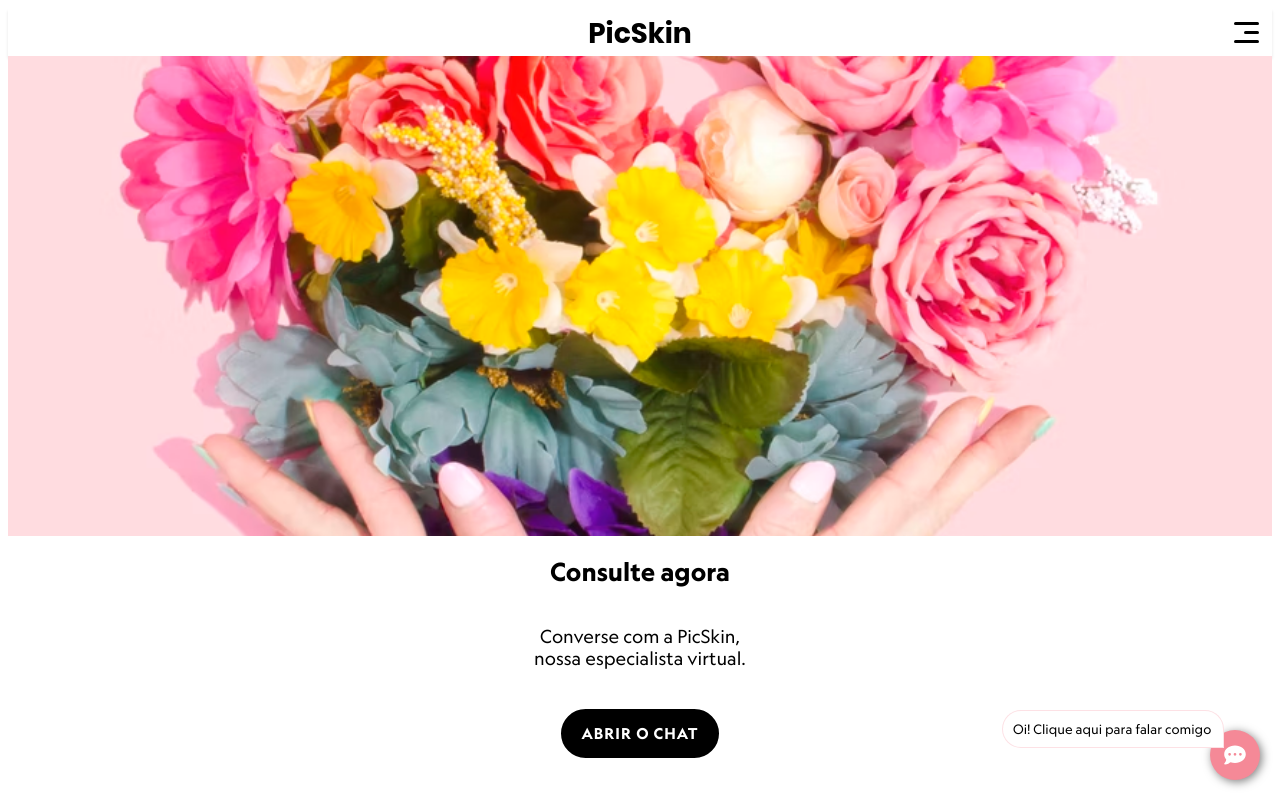
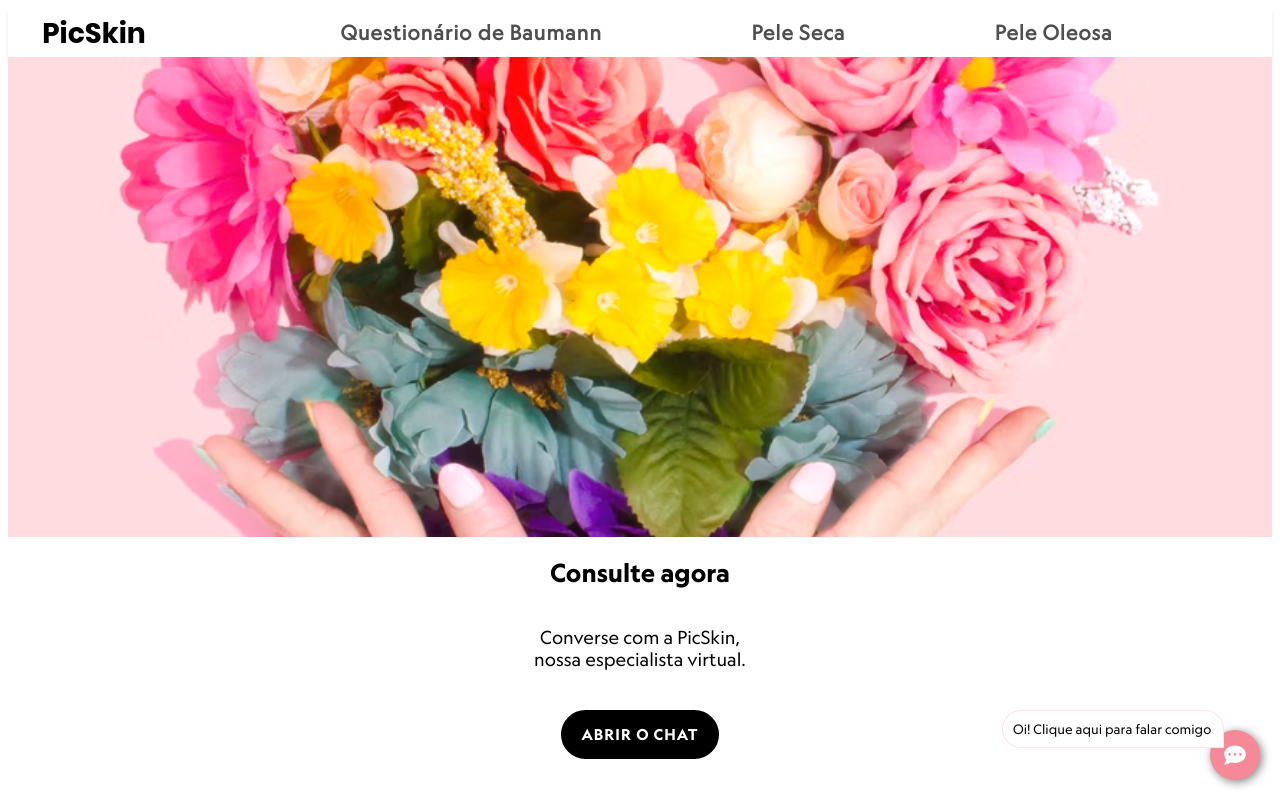
Before and after one commit to DogwishX/chatbox, a React (Create React App) app: page / in a window 1280 px wide. Shown: the top 800 px of the page. Built offline with nearby package versions, Linux system fonts and the light colour scheme.

Commit message:
Add nav menu for desktop view

```diff
--- a/src/components/Nav/Logo/Logo.css
+++ b/src/components/Nav/Logo/Logo.css
@@ -4,3 +4,10 @@
   align-items: center;
   margin-left: auto;
 }
+
+@media screen and (min-width: 1024px) {
+  .logo {
+    position: relative;
+    margin-left: 2rem;
+  }
+}
--- a/src/components/Nav/Logo/Logo.js
+++ b/src/components/Nav/Logo/Logo.js
@@ -8,6 +8,7 @@ function Logo() {
       <img
         className="logo__image"
         src={LogoImg}
+        alt="logo"
       />
     </Link>
   );
--- a/src/components/Nav/MenuIcon/MenuIcon.css
+++ b/src/components/Nav/MenuIcon/MenuIcon.css
@@ -41,3 +41,9 @@
 .menu-icon--active .menu-icon--bot {
   transform: rotate(45deg);
 }
+
+@media screen and (min-width: 1024px) {
+  .menu-icon {
+    display: none;
+  }
+}
--- a/src/components/Nav/MenuItems/MenuItems.css
+++ b/src/components/Nav/MenuItems/MenuItems.css
@@ -25,5 +25,29 @@
 
 .menu-items__link {
   letter-spacing: 0.08rem;
+  font-size: 2rem;
+  font-weight: 900;
   color: #4f4f4f;
 }
+
+@media screen and (min-width: 1024px) {
+  .menu-items {
+    position: relative;
+    flex-direction: row;
+    justify-content: space-evenly;
+    align-items: center;
+    margin: 0;
+    height: 100%;
+    opacity: 1;
+    z-index: 1;
+  }
+
+  .menu-items__item {
+    margin: 0;
+    display: flex;
+    align-items: center;
+    justify-content: center;
+  }
+  .menu-items__link {
+  }
+}
--- a/src/components/Nav/MenuItems/MenuItems.js
+++ b/src/components/Nav/MenuItems/MenuItems.js
@@ -34,14 +34,14 @@ function MenuItems({
           Pele Oleosa
         </a>
       </li>
-      <li className="menu-items__item">
+      {/* <li className="menu-items__item">
         <a
           className="menu-items__link"
           href="/clareadores"
         >
           Clareadores
         </a>
-      </li>
+      </li> */}
     </ul>
   );
 }
```
Also changed, not shown: 1 other file (tests, documents, lock files or other folders).
